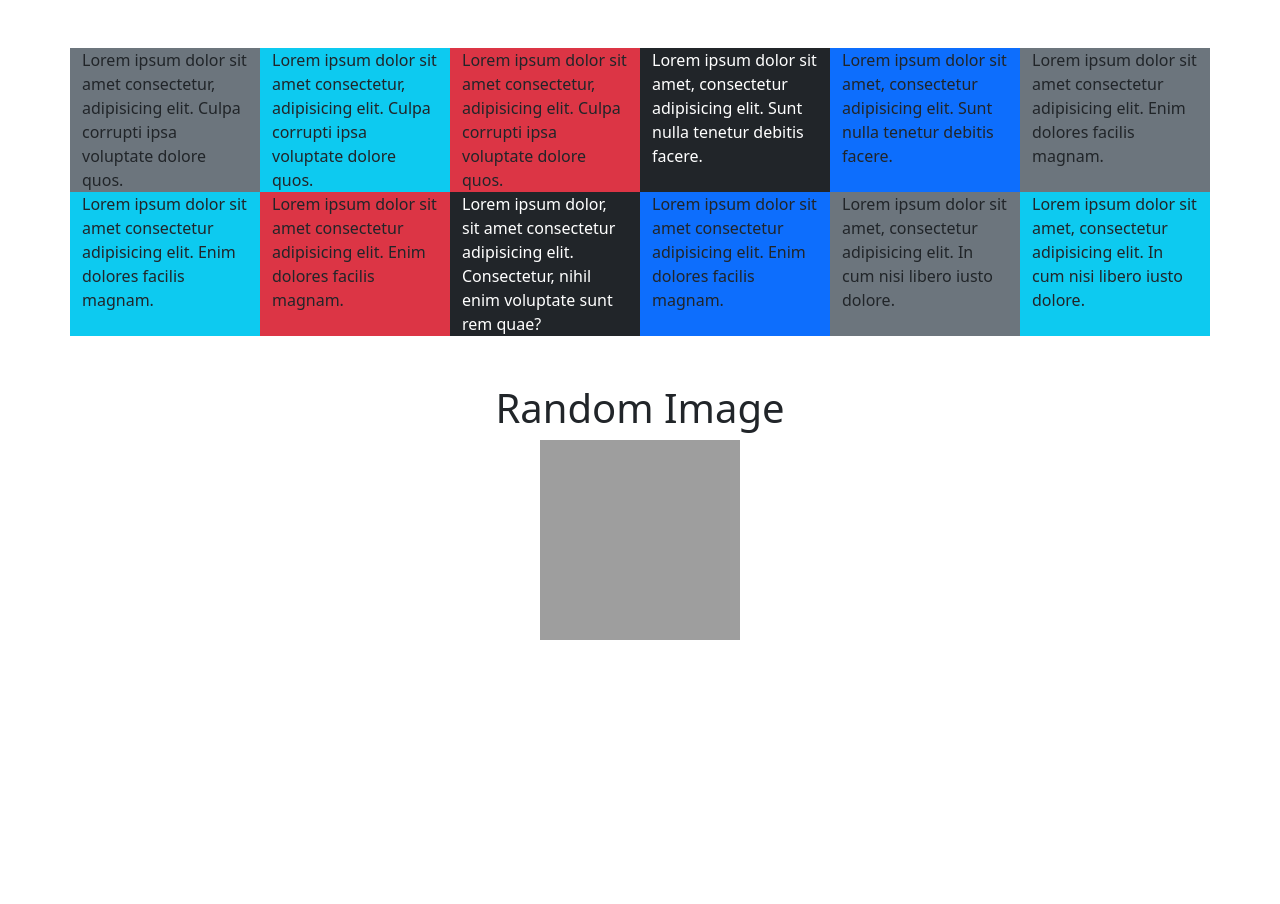
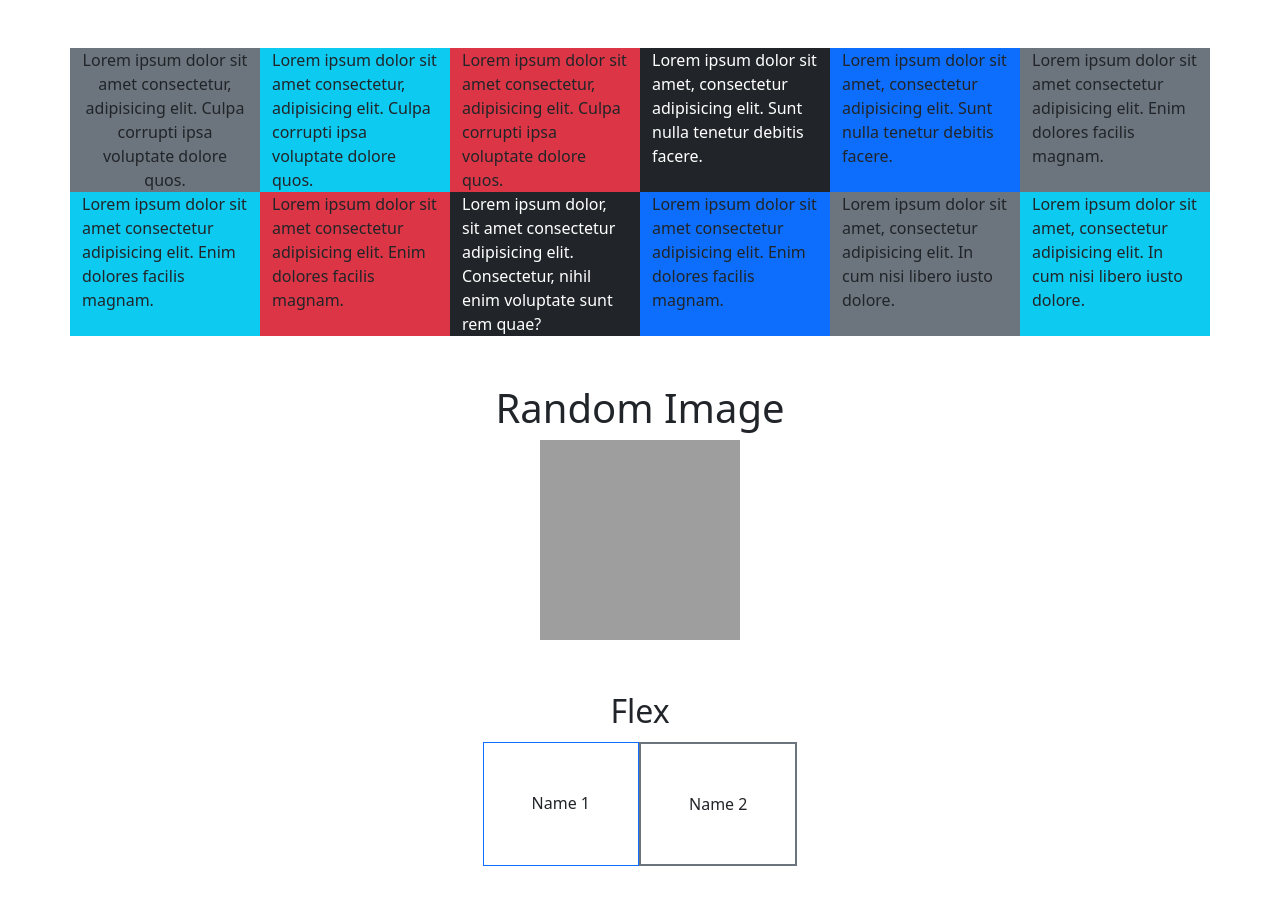
Before and after one commit to Rajan-7/Bootstrap, a plain HTML site: page bootstrap-bootcamp/index.html in a window 1280 px wide. Before the commit the page ends 800 px from the top, so only its background shows below. Drawn offline with nearby package versions, Linux system fonts and the light colour scheme; grey boxes are pictures that could not be loaded.

Commit message:
ft:bootstrap flex

```diff
--- a/bootstrap-bootcamp/index.html
+++ b/bootstrap-bootcamp/index.html
@@ -15,7 +15,7 @@
     <div class="container my-5">
       <div class="row">
         <div
-          class="col-xxl-1 col-xl-2 col-lg-3 col-md-4 col-sm-6 col-xs-12 bg-secondary"
+          class="col-xxl-1 col-xl-2 col-lg-3 col-md-4 col-sm-6 col-xs-12 bg-secondary text-center"
         >
           Lorem ipsum dolor sit amet consectetur, adipisicing elit. Culpa
           corrupti ipsa voluptate dolore quos.
@@ -92,6 +92,13 @@
       <h1 class="text-center">Random Image</h1>
       <img src="https://picsum.photos/200/200" alt="Picsum" class="img-fluid d-block mx-auto">
     </div>
+    <div class="container my-5">
+      <h2 class="text-center p-1">Flex</h2>
+      <div class="d-flex flex-wrap flex-row justify-content-center">
+        <div class="border border-primary p-5">Name 1</div>
+        <div class="border border-2 border-secondary p-5">Name 2</div>
+      </div>
+    </div>
     <script
       src="https://cdn.jsdelivr.net/npm/bootstrap@5.0.2/dist/js/bootstrap.bundle.min.js"
       integrity="sha384-MrcW6ZMFYlzcLA8Nl+NtUVF0sA7MsXsP1UyJoMp4YLEuNSfAP+JcXn/tWtIaxVXM"
```
